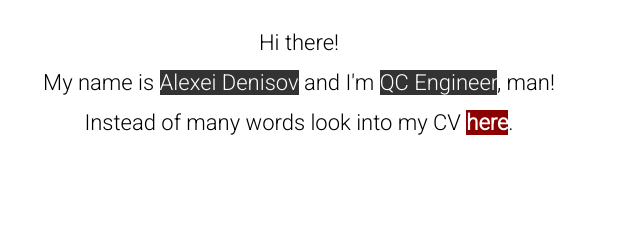
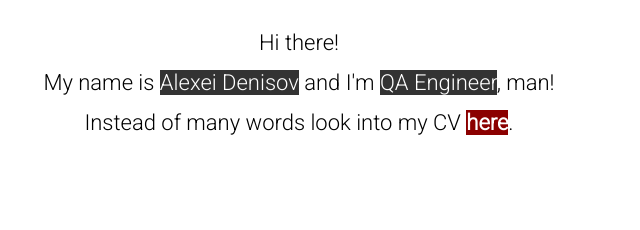
Before and after one commit to Denisov-AlexeiKh/AlexDenisovKh.github.io., a plain HTML site: page index.html in a window 1280 px wide. Shown: the part 127-357 px from the top of the page, 341-981 px from the left. Drawn offline with Linux system fonts and the light colour scheme.

Commit message:
Update index.html

```diff
--- a/index.html
+++ b/index.html
@@ -11,7 +11,7 @@
 		<div class="content">
 			<div class="intro">
 				<span>Hi there!</span><br/>
-				<span>My name is <span class="highlight">Alexei Denisov</span> and I'm <span class="highlight">QC Engineer</span>, man!</span><br/>
+				<span>My name is <span class="highlight">Alexei Denisov</span> and I'm <span class="highlight">QA Engineer</span>, man!</span><br/>
 				<span>Instead of many words look into my CV <a href="https://github.com/Denisov-AlexeiKh/alexdenisovkh.github.io./raw/master/docs/CV Denysov.pdf"><span class="highlight-red">here</span></a>.</span>
 			</div>
 			<table>
```
